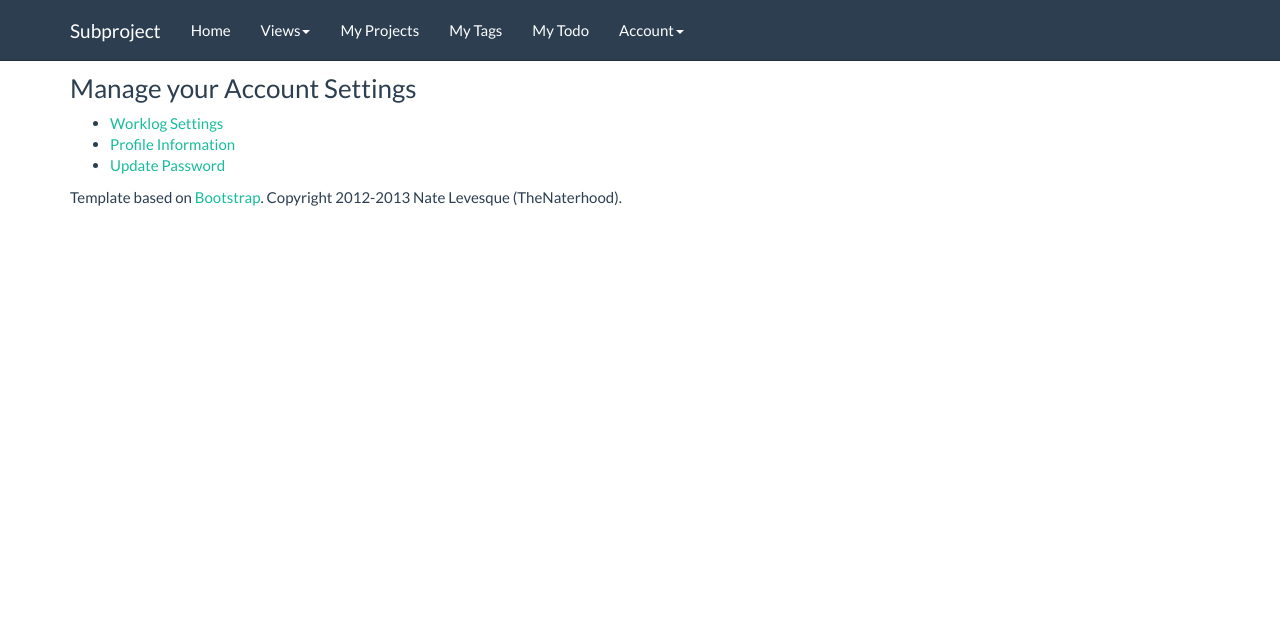
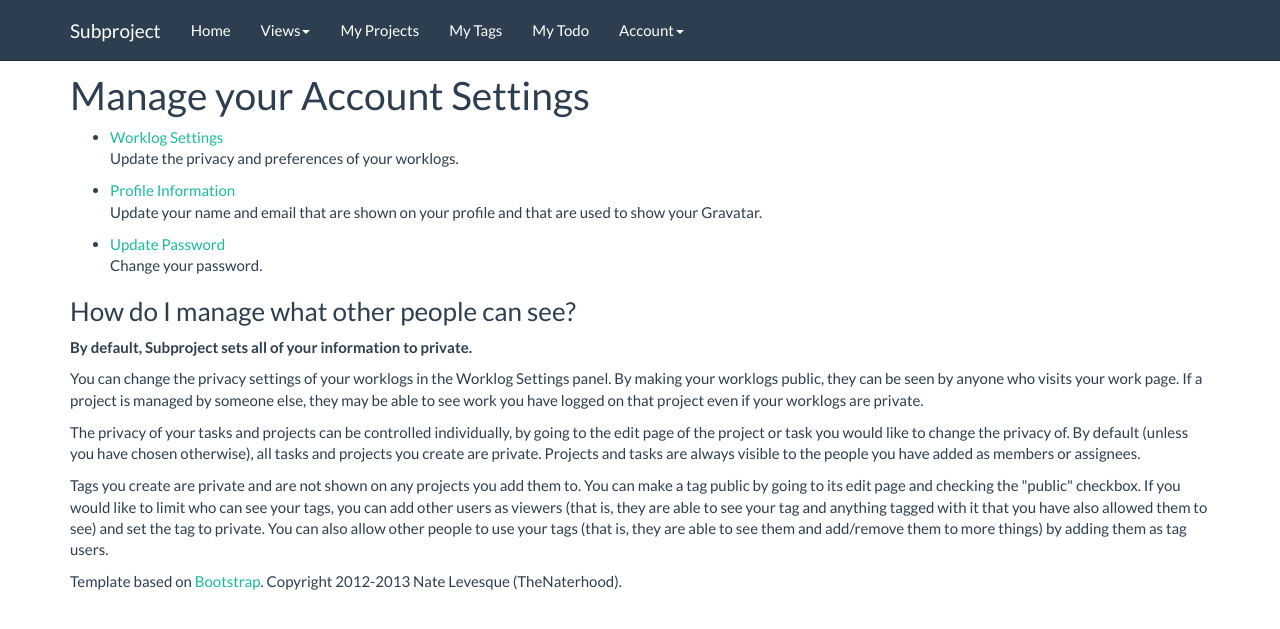
Before and after one commit to thenaterhood/subproject, a Django app: page /user/settings/ in a window 1280 px wide. Shown: the top 629 px of the page. Run offline with Django 3.2, Linux system fonts and the light colour scheme; the visitor is signed in with stand-in values (Sample User, id 1); parts of the project's set-up code (start-up, migrations or seed data) failed here and were passed over.

Commit message:
add help text to settings dashboard

```diff
--- a/user/templates/user_settings.html
+++ b/user/templates/user_settings.html
@@ -8,12 +8,37 @@
 
   <div>
 
-  <h3>Manage your Account Settings</h3>
+  <h1>Manage your Account Settings</h1>
   <ul>
     <li><a href="/work/settings/">Worklog Settings</a></li>
+    <p>Update the privacy and preferences of your worklogs.</p>
+
     <li><a href="/user/edit/">Profile Information</a></li>
+    <p>Update your name and email that are shown on your profile and that are used to show your Gravatar.</p>
+
     <li><a href="/user/password/">Update Password</a></li>
+    <p>Change your password.</p>
   </ul>
+
+  <h3>How do I manage what other people can see?</h3>
+  <p><strong>By default, Subproject sets all of your information to private.</strong></p>
+
+  <p>You can change the privacy settings of your worklogs in the Worklog Settings panel. By making
+  your worklogs public, they can be seen by anyone who visits your work page. If a project is managed
+  by someone else, they may be able to see work you have logged on that project even if your worklogs
+  are private.</p>
+
+  <p>The privacy of your tasks and projects can be controlled individually, by going to the edit page of
+    the project or task you would like to change the privacy of. By default (unless you have chosen
+    otherwise), all tasks and projects you create are private. Projects and tasks are always visible to the
+    people you have added as members or assignees.</p>
+
+  <p>Tags you create are private and are not shown on any projects you add them to. You can make
+    a tag public by going to its edit page and checking the "public" checkbox. If you would like to limit
+    who can see your tags, you can add other users as viewers (that is, they are able to see your tag
+    and anything tagged with it that you have also allowed them to see) and set the tag to private. You
+    can also allow other people to use your tags (that is, they are able to see them and add/remove them
+    to more things) by adding them as tag users.</p>
 </div>
 
 {% endblock %}
```
